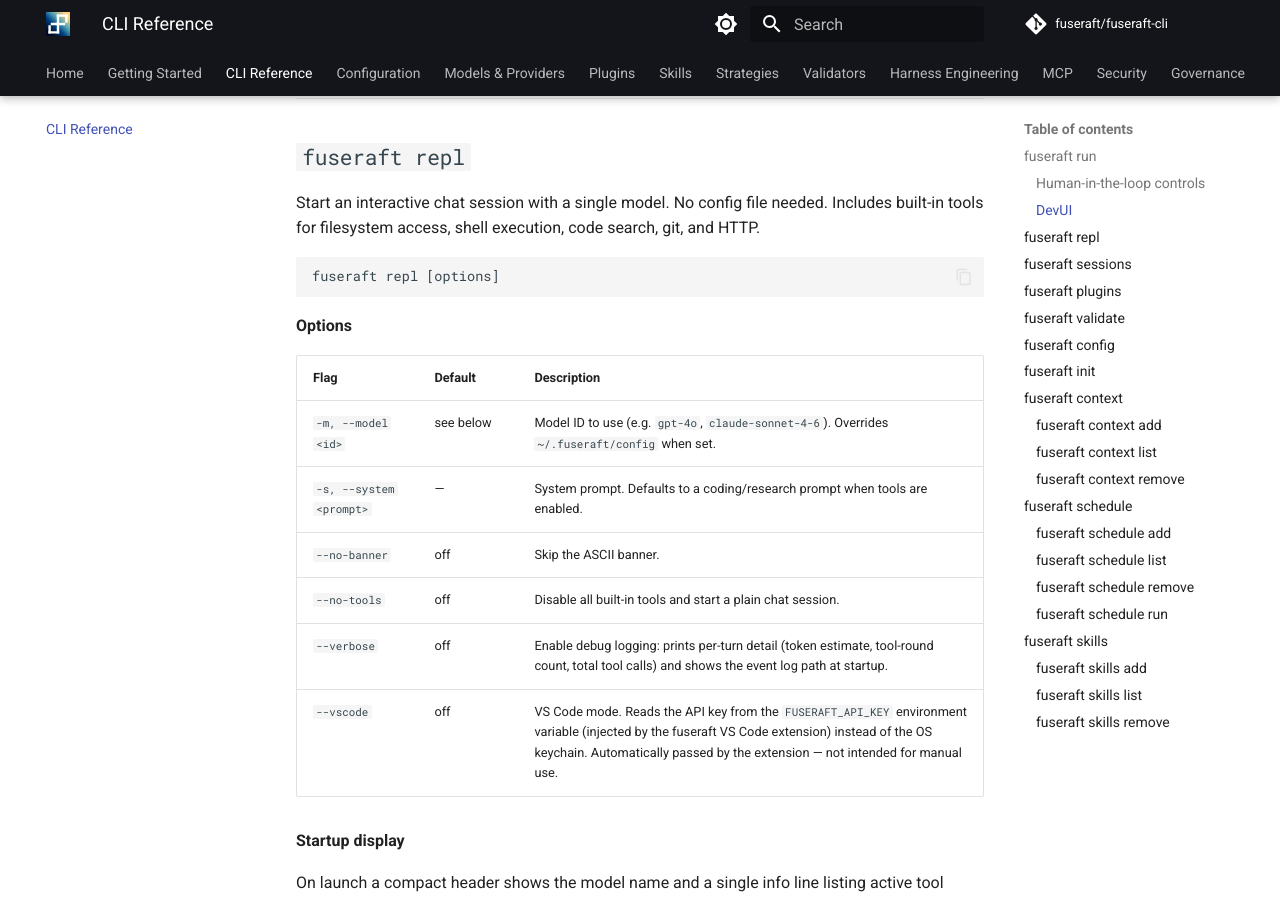
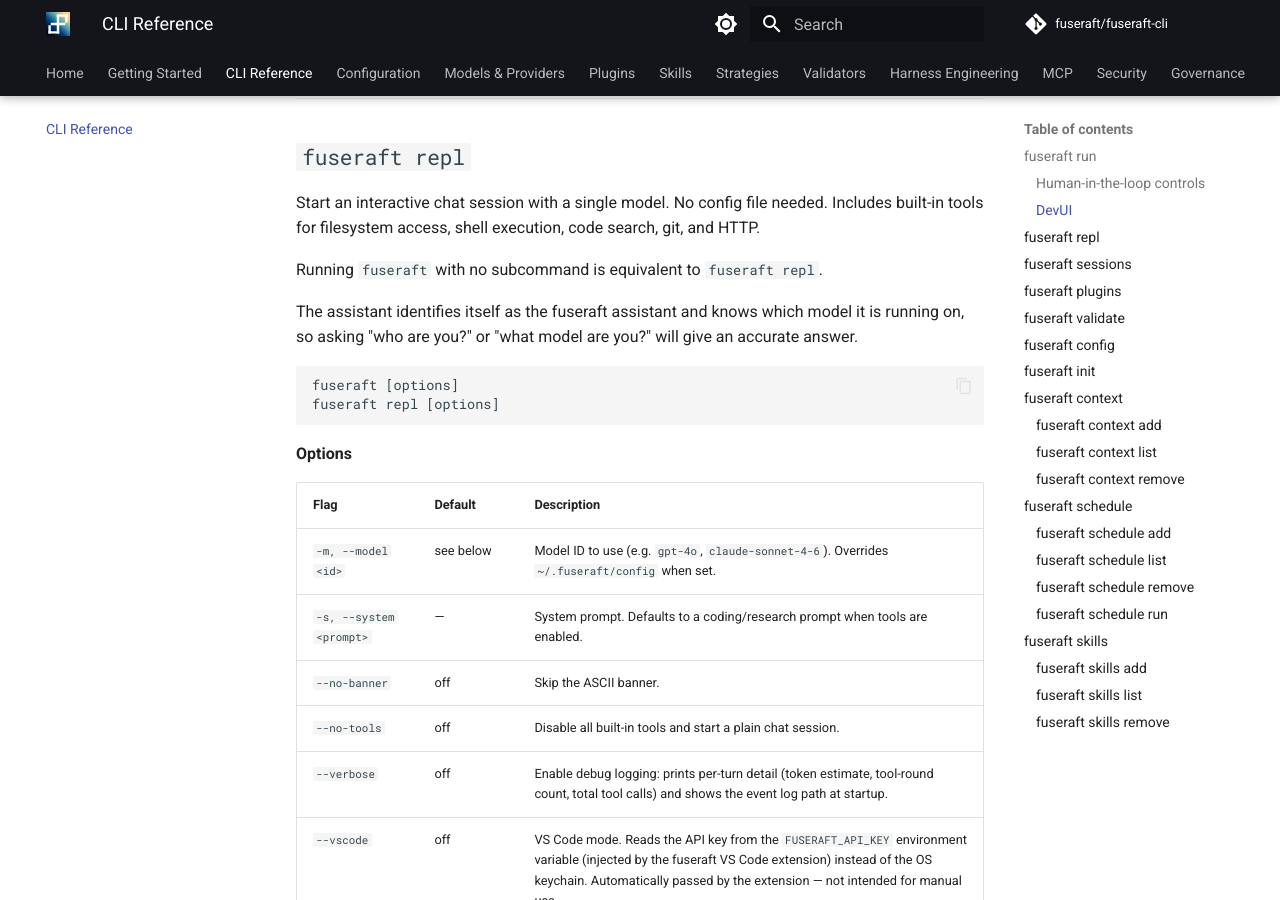
Before and after one commit to fuseraft/fuseraft-cli, an MkDocs documentation site: the page built from docs/cli-reference.md, in a window 1280 px wide and 900 px high, scrolled down 5689 px. Built offline with MkDocs 1.6.1 and Material for MkDocs 9.7.7, drawn with Linux system fonts in a browser that asks for light colours; comment, search, counter and statistics services are not loaded; some of the changed text lies outside the part shown.

Commit message:
Polish REPL: bare fuseraft starts REPL, assistant identity, clean output
- Bare `fuseraft` with no subcommand now defaults to the REPL (was RunCommand)
- System prompt identifies the assistant as the fuseraft assistant and discloses the active model ID so identity questions are answered accurately
- Fix trailing whitespace on the `assistant:` label by replacing space-padding in ClearSpinnerLine with ANSI erase-line (\x1b[2K)
- Fix "1 skills" grammar to "1 skill" for singular skill count
- Update docs/cli-reference.md and docs/getting-started.md to reflect the new default invocation

````diff
--- a/docs/cli-reference.md
+++ b/docs/cli-reference.md
@@ -218,7 +218,12 @@
 
 Start an interactive chat session with a single model. No config file needed. Includes built-in tools for filesystem access, shell execution, code search, git, and HTTP.
 
+Running `fuseraft` with no subcommand is equivalent to `fuseraft repl`.
+
+The assistant identifies itself as the fuseraft assistant and knows which model it is running on, so asking "who are you?" or "what model are you?" will give an accurate answer.
+
 ```
+fuseraft [options]
 fuseraft repl [options]
 ```
 
@@ -497,7 +502,8 @@
 **Examples**
 
 ```bash
-# Start a REPL with auto-detected model and built-in tools
+# Start a REPL with auto-detected model and built-in tools (both forms are equivalent)
+fuseraft
 fuseraft repl
 
 # Use a specific model
````
Also changed, not shown: docs/getting-started.md (+3 -3 lines), 3 other files.
